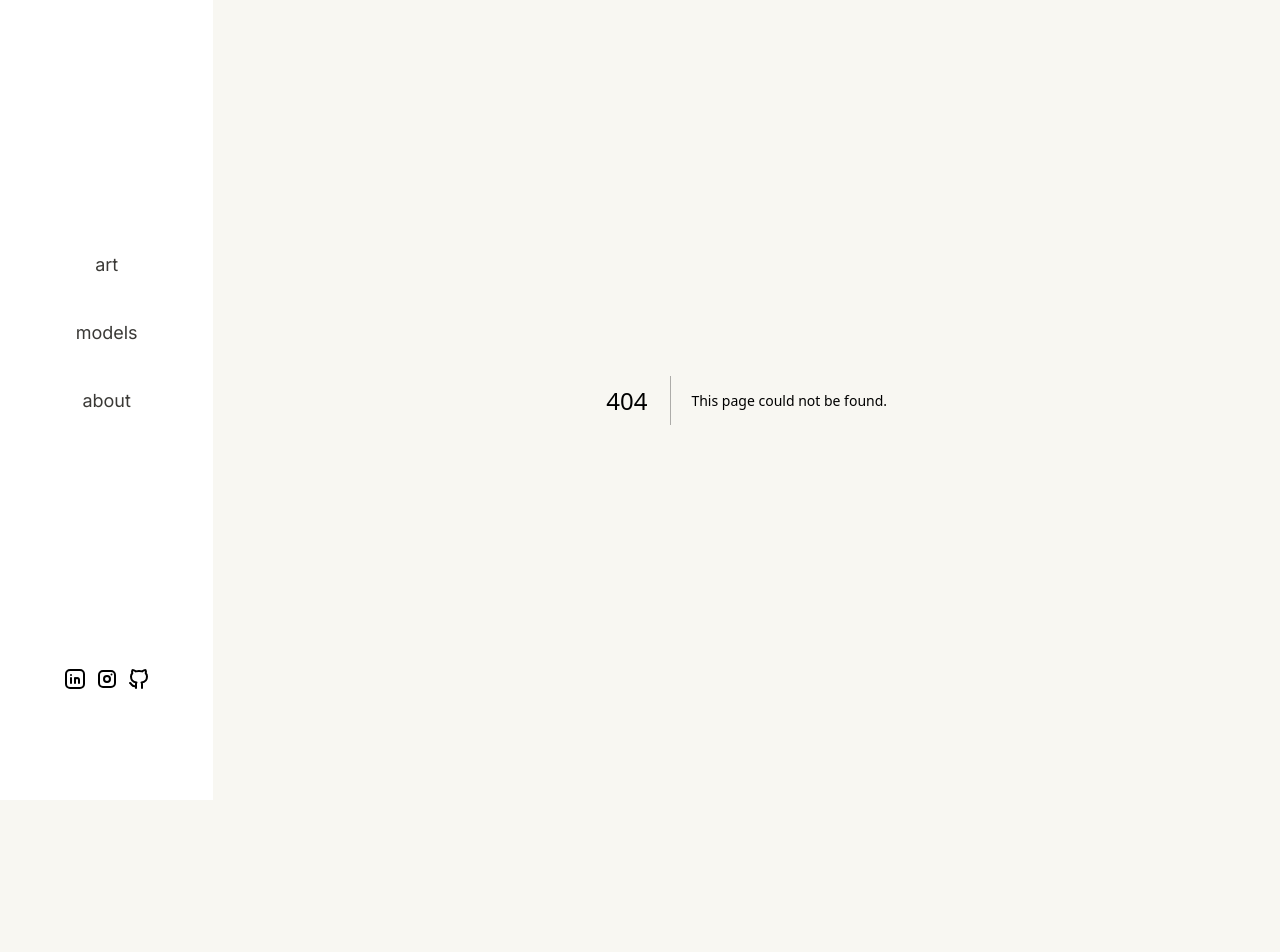
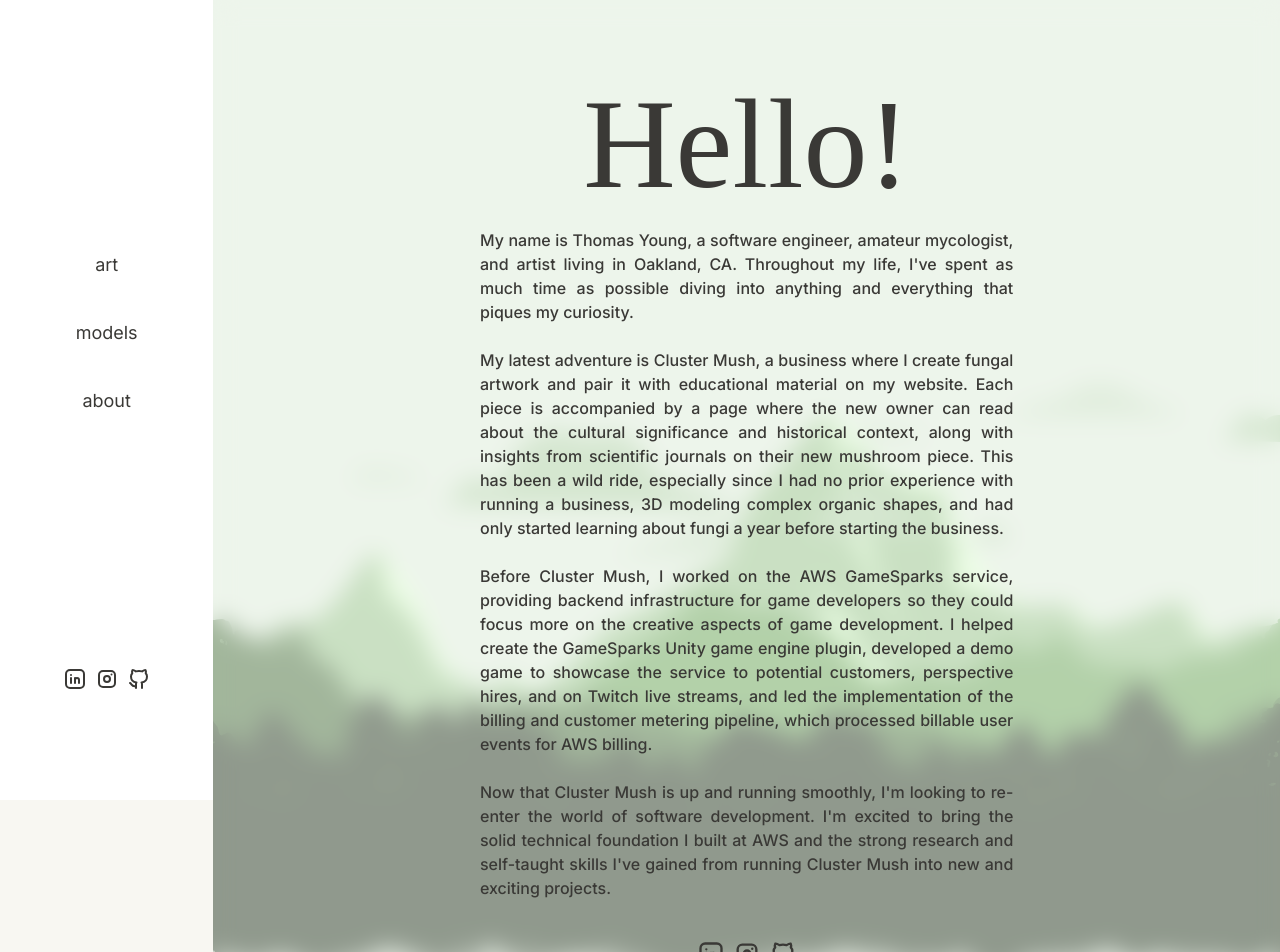
Before and after one commit to thomasy314/thomastheyoung.com-3.0, a Next.js app: page /about in a window 1280 px wide. Before the commit this address had no page. Shown: the top 952 px of the page. Before the commit the page ends 800 px from the top, so only its background shows below. Built offline with nearby package versions, Linux system fonts and the light colour scheme; a web font is replaced by a local one.

Commit message:
Added about me page

```diff
--- /dev/null
+++ b/app/about/page.tsx
@@ -0,0 +1,31 @@
+import ParallaxBackground from "@/components/background/parallaxbackground";
+import SocialMediaIcons from "@/components/ui/socialmediaicons";
+
+
+export default function AboutMe() {
+    return (
+        <ParallaxBackground disable>
+            <div className="flex flex-col justify-top items-center w-full h-full bg-white/50 backdrop-blur-md py-20">
+                <h1 className="font-display text-9xl">Hello!</h1>
+                <div className="w-3/4 xl:w-1/2 font-medium text-justify pt-5">
+                    <p>
+                        My name is Thomas Young, a software engineer, amateur mycologist, and artist living in Oakland, CA. Throughout my life, I've spent as much time as possible diving into anything and everything that piques my curiosity.
+                    </p>
+                    <br />
+                    <p>
+                        My latest adventure is Cluster Mush, a business where I create fungal artwork and pair it with educational material on my website. Each piece is accompanied by a page where the new owner can read about the cultural significance and historical context, along with insights from scientific journals on their new mushroom piece. This has been a wild ride, especially since I had no prior experience with running a business, 3D modeling complex organic shapes, and had only started learning about fungi a year before starting the business.
+                    </p>
+                    <br />
+                    <p>
+                        Before Cluster Mush, I worked on the AWS GameSparks service, providing backend infrastructure for game developers so they could focus more on the creative aspects of game development. I helped create the GameSparks Unity game engine plugin, developed a demo game to showcase the service to potential customers, perspective hires, and on Twitch live streams, and led the implementation of the billing and customer metering pipeline, which processed billable user events for AWS billing.
+                    </p>
+                    <br />
+                    <p>
+                        Now that Cluster Mush is up and running smoothly, I'm looking to re-enter the world of software development. I'm excited to bring the solid technical foundation I built at AWS and the strong research and self-taught skills I've gained from running Cluster Mush into new and exciting projects.
+                    </p>
+                    <SocialMediaIcons size={28} className="pt-10" />
+                </div>
+            </div>
+        </ParallaxBackground>
+    )
+}
```
